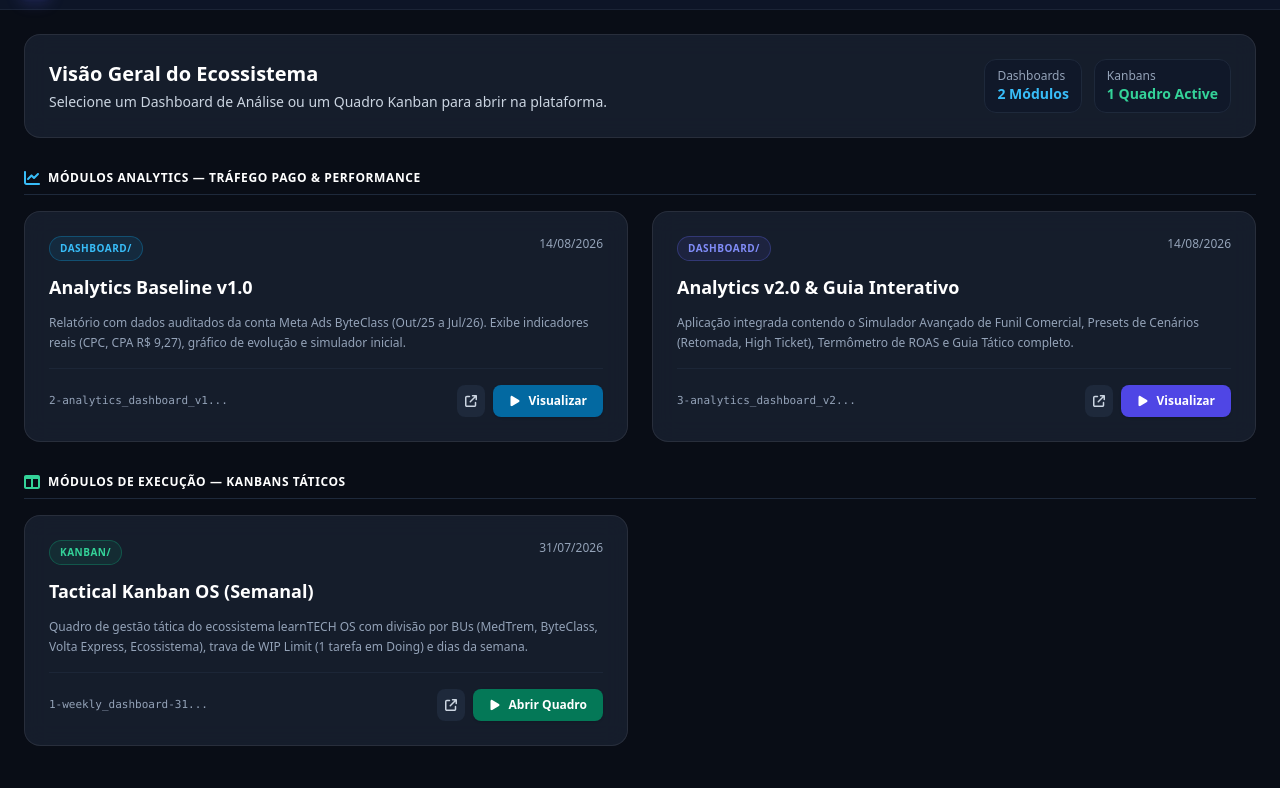
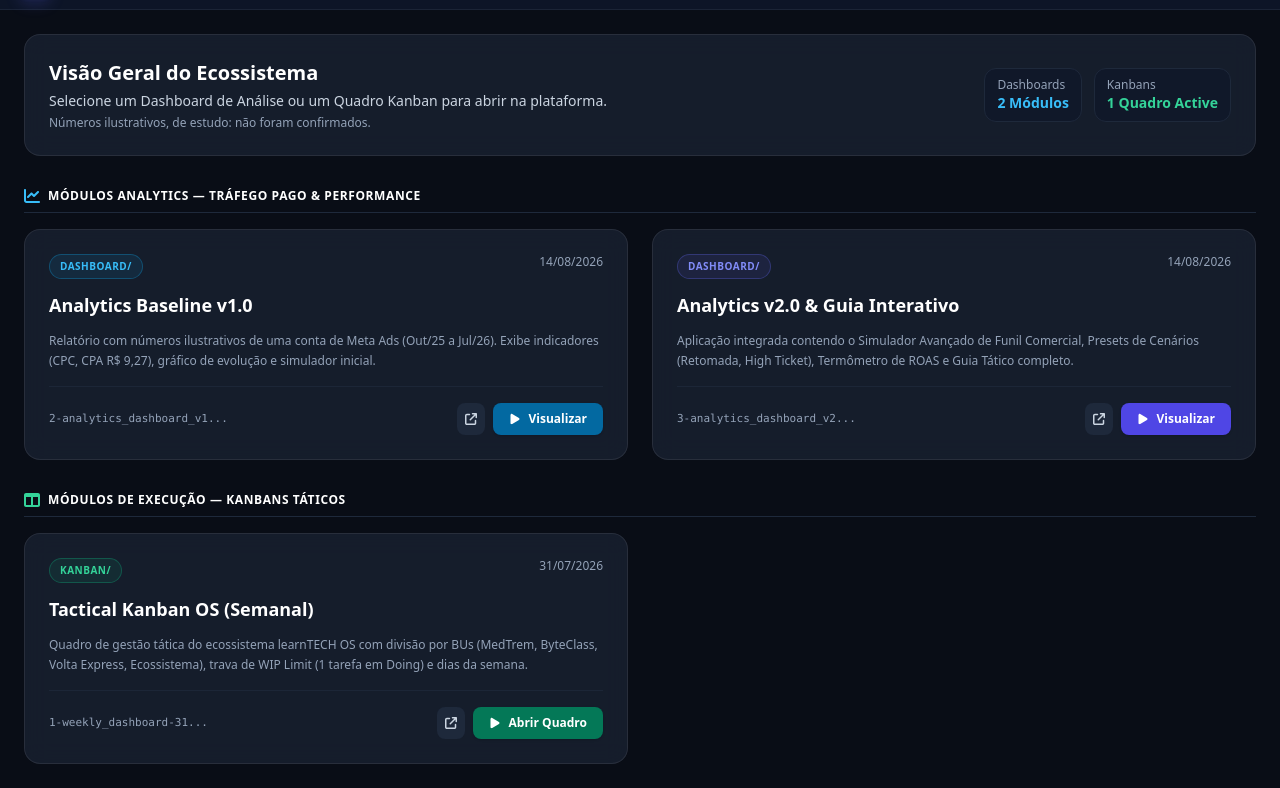
Before and after one commit to douglasabnovato/dashboards, a website: page index.html in a window 1280 px wide. Shown: the part 59-847 px from the top of the page. Drawn offline with Linux system fonts and the light colour scheme.

Commit message:
fix: números dos dashboards marcados como ilustrativos (D4), com teste
Co-Authored-By: Claude Opus 5.5 <noreply@anthropic.com>

```diff
--- a/index.html
+++ b/index.html
@@ -94,6 +94,7 @@
                     </h2>
                     <p class="text-sm text-slate-300 mt-1">Selecione um Dashboard de Análise ou um Quadro Kanban para
                         abrir na plataforma.</p>
+                    <p id="aviso-ilustrativo" class="text-xs text-slate-400 mt-1">Números ilustrativos, de estudo: não foram confirmados.</p>
                 </div>
                 <div class="flex gap-3 text-xs">
                     <div class="bg-slate-900/80 px-3 py-2 rounded-xl border border-slate-800">
@@ -130,8 +131,8 @@
                             <h4 class="text-lg font-bold text-white group-hover:text-sky-400 transition-colors">
                                 Analytics Baseline v1.0</h4>
                             <p class="text-xs text-slate-400 leading-relaxed">
-                                Relatório com dados auditados da conta Meta Ads ByteClass (Out/25 a Jul/26). Exibe
-                                indicadores reais (CPC, CPA R$ 9,27), gráfico de evolução e simulador inicial.
+                                Relatório com números ilustrativos de uma conta de Meta Ads (Out/25 a Jul/26). Exibe
+                                indicadores (CPC, CPA R$ 9,27), gráfico de evolução e simulador inicial.
                             </p>
                         </div>
                         <div class="pt-4 border-t border-slate-800/80 flex items-center justify-between">
@@ -252,6 +253,7 @@
                         Ativo
                     </span>
                     <h2 id="viewer-title" class="text-sm font-bold text-white">Selecione um módulo na Home</h2>
+                    <p class="text-[11px] text-slate-400">Números ilustrativos</p>
                 </div>
 
                 <div class="flex items-center gap-2">
```
Also changed, not shown: dashboard/2-analytics_dashboard_v1-14-08-2026.html (+1 -0 lines), dashboard/3-analytics_dashboard_v2-14-08-2026.html (+1 -0 lines), tests/portal.spec.mjs (+12 -0 lines).
